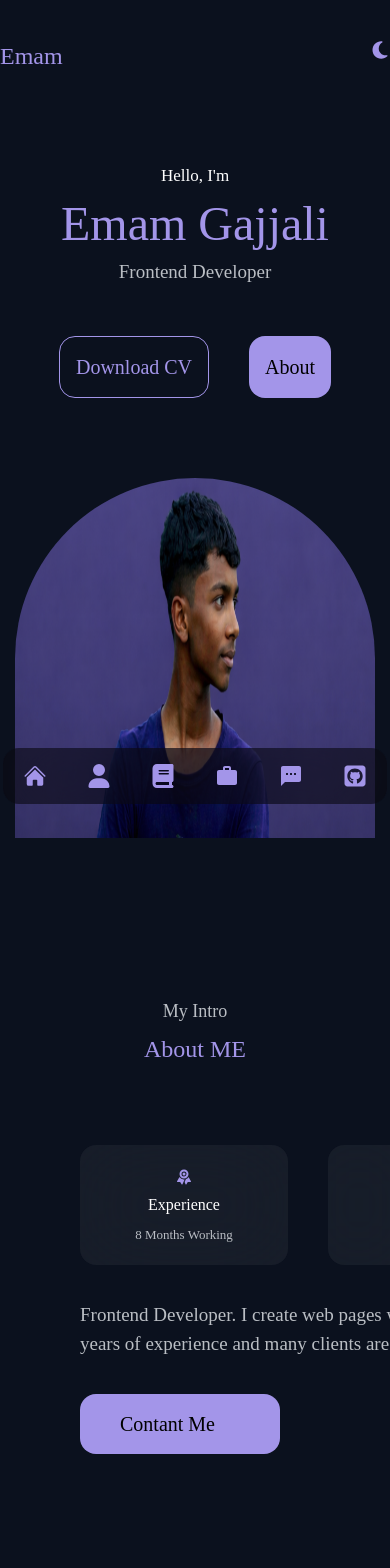
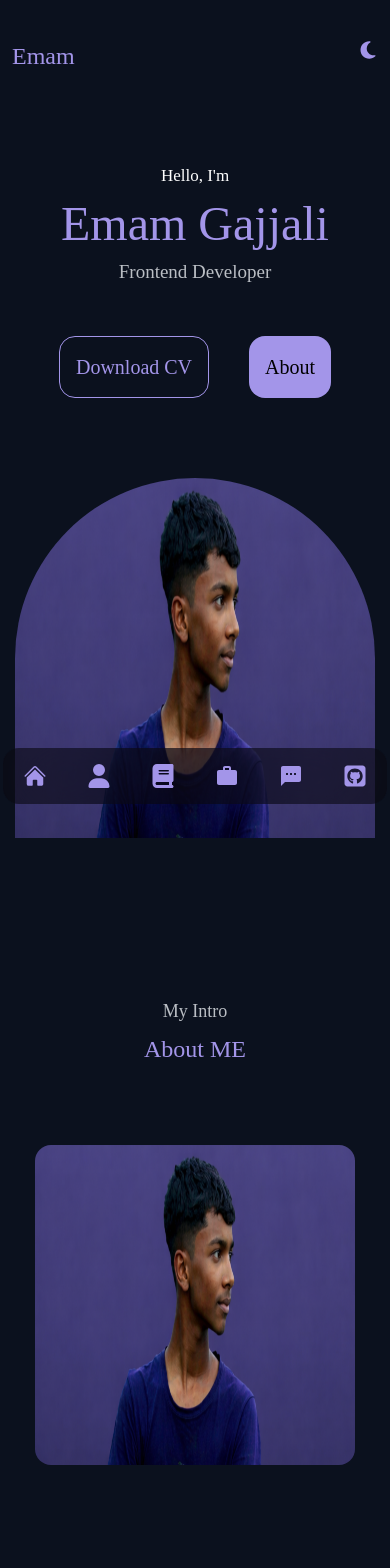
Before and after one commit to Md-Gajjali/Apon-Portfolio, a React (Vite) app: page / in a window 390 px wide. Shown: the top 1568 px of the page. Built offline with nearby package versions, Linux system fonts and the light colour scheme; a web font is replaced by a local one; what tailwind-animations would draw is missing.

Commit message:
add responsive

```diff
--- a/src/Componets/About.jsx
+++ b/src/Componets/About.jsx
@@ -15,12 +15,12 @@ const About = () => {
      <Container>
         <Heading title='My Intro' Header='About ME' />
 
-        <Flex className='gap-20 mt-20 '>
-          <div className='  '>
-            <img src={img} alt="" className='w-80 h-80  rounded-2xl'/>
+        <Flex className='gap-20 mt-20 flex-col lg:flex-row '>
+          <div className='flex  justify-center items-center '>
+            <img src={img} alt="" className='w-80 h-80  rounded-2xl '/>
           </div>
           <div>
-            <Flex className='justify-between gap-10'>
+            <div className='lg:flex justify-between gap-10 px-3 lg:px-0    '>
                 <MiniCard icon={<IoRibbon />}
                 Heading=' Experience'
                 title='8 Months Working' />
@@ -32,9 +32,9 @@ const About = () => {
                 <MiniCard icon={<BiSupport />}
                 Heading='Support'
                 title='Online 24/7' />
-            </Flex>
-            <p className='text-primary w-155 py-9 text-[19px]'>Frontend Developer. I create web pages with UI / UX user interfaces, I have years of experience and many clients are happy with the woek i did.</p>
-            <Buttons className='bg-DarkBlue w-50 px-10  '>Contant Me</Buttons>
+            </div>
+            <p className='text-primary lg:w-155  py-9 text-[19px] px-4 lg:0 '>Frontend Developer. I create web pages with UI / UX user interfaces, I have years of experience and many clients are happy with the woek i did.</p>
+            <Buttons className='bg-DarkBlue w-50 px-10 mx-auto lg:mx-0  '>Contant Me</Buttons>
           </div>
         </Flex>
      </Container>
--- a/src/Componets/Header.jsx
+++ b/src/Componets/Header.jsx
@@ -7,7 +7,7 @@ const Header = () => {
   return (
     <div>
       <Container>
-        <Flex className='justify-between mt-10 animate-blurred-fade-in '>
+        <Flex className='justify-between mt-10 animate-blurred-fade-in px-3 '>
             <h3 className='text-2xl text-DarkBlue'>Emam</h3>
             <FaMoon className='text-DarkBlue text-[20px]'/>
         </Flex>
--- a/src/Componets/MiniCard.jsx
+++ b/src/Componets/MiniCard.jsx
@@ -1,11 +1,12 @@
 import React from 'react'
 
 const MiniCard = ({icon,title,Heading}) => {
+
   return (
-    <div className='text-center w-52 py-6 px-5 h-30 backdrop-blur-2xl bg-white/5 rounded-2xl '>
-      <span className='text-DarkBlue flex justify-center'>{icon}</span>
-      <h4 className='text-white texxt-[19px] py-2'>{Heading}</h4>
-      <p className='text-primary text-[13px]'>{title}</p>
+    <div className='text-center lg:w-52 mt-10 lg:mt-0  w-full py-6 px-5 h-30 backdrop-blur-2xl bg-white/5 rounded-2xl '>
+      <span className='text-DarkBlue text-[16px] flex justify-center'>{icon}</span>
+      <h4 className='text-white text-[23px] py-2'>{Heading}</h4>
+      <p className='text-primary text-[14px]'>{title}</p>
     </div>
   )
 }
```
